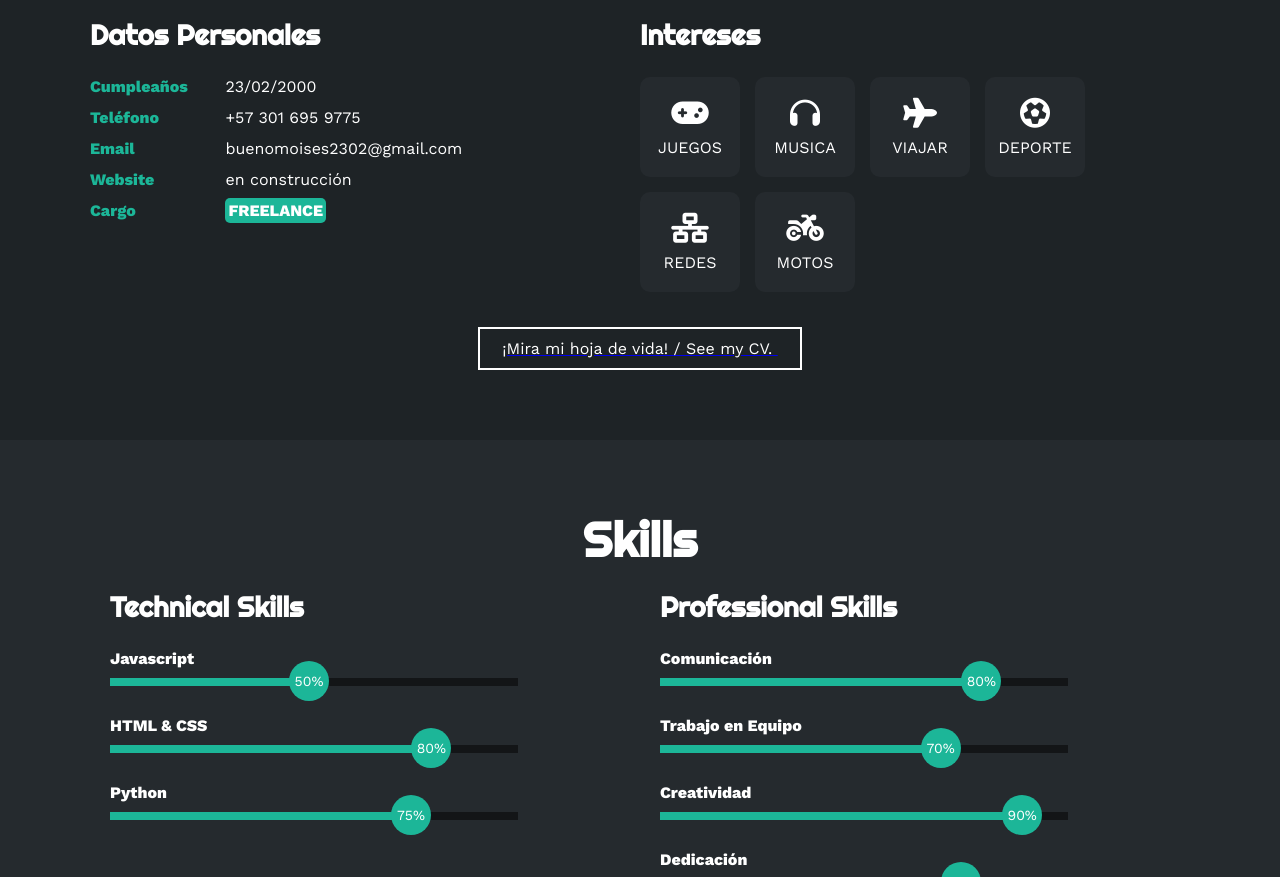
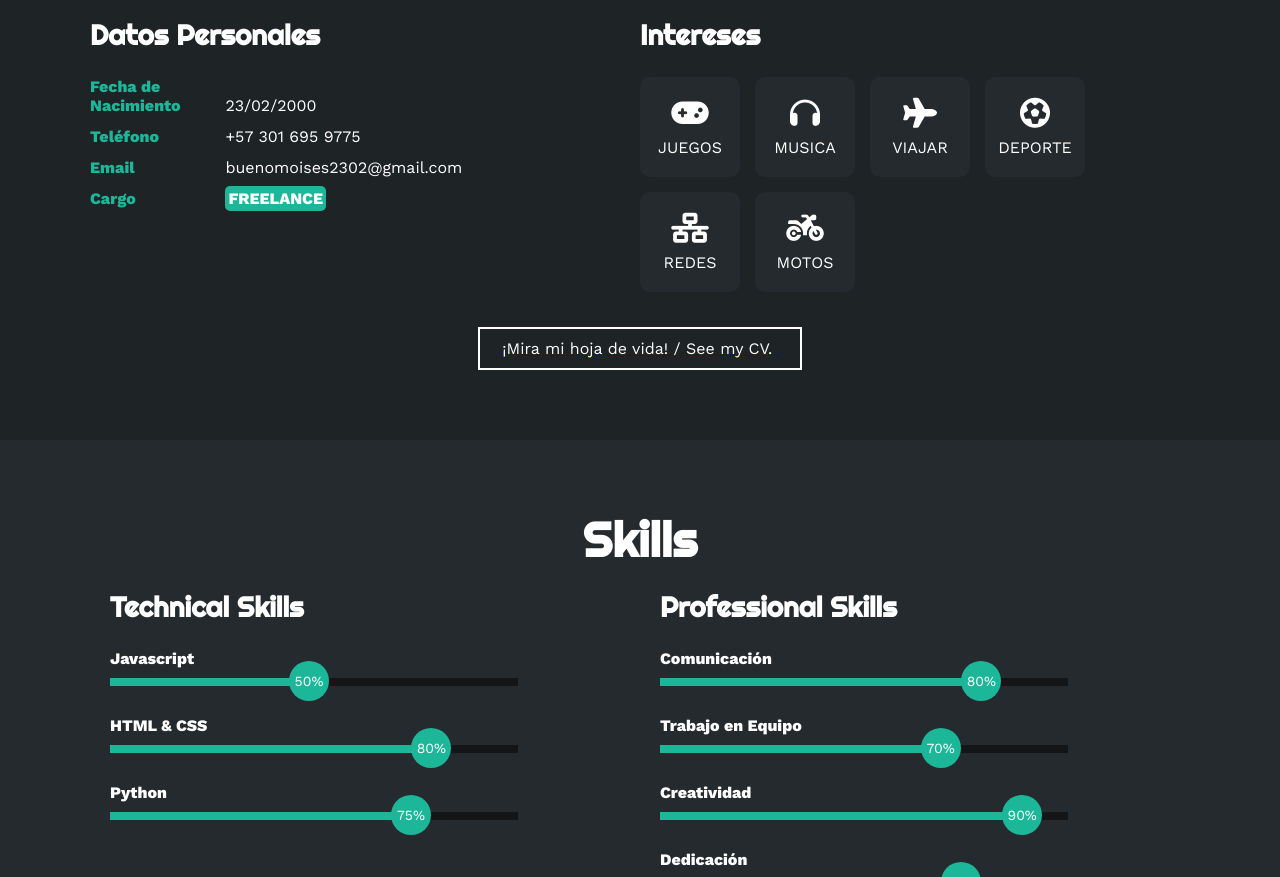
Before and after one commit to modabuma/modabuma.github.io, a plain HTML site: page index.html in a window 1280 px wide. Shown: the part 1260-2137 px from the top of the page. Drawn offline with nearby package versions, Linux system fonts and the light colour scheme; some icons are missing.

Commit message:
Ultima (creo)
Cambio de fecha

```diff
--- a/index.html
+++ b/index.html
@@ -62,7 +62,7 @@
                     <h3>Datos Personales</h3>
                     <ul>
                         <li>
-                            <strong>Cumpleaños</strong>
+                            <strong>Fecha de Nacimiento</strong>
                             23/02/2000
                         </li>
                         <li>
@@ -73,11 +73,6 @@
                             <strong>Email</strong>
                             buenomoises2302@gmail.com
                         </li>
-                        <li>
-                            <strong>Website</strong>
-                            en construcción
-                        </li>
-
                         <li>
                             <strong>Cargo</strong>
                             <span>FREELANCE</span>
```
